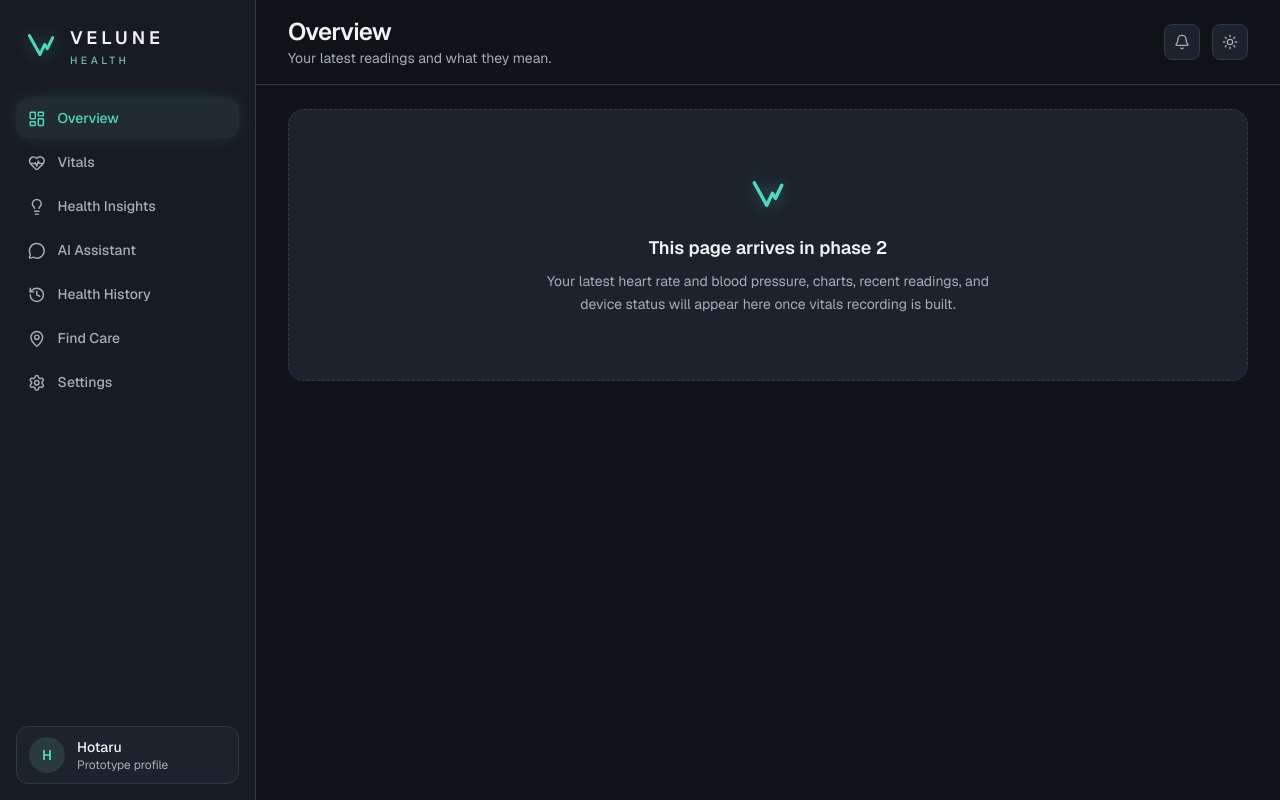
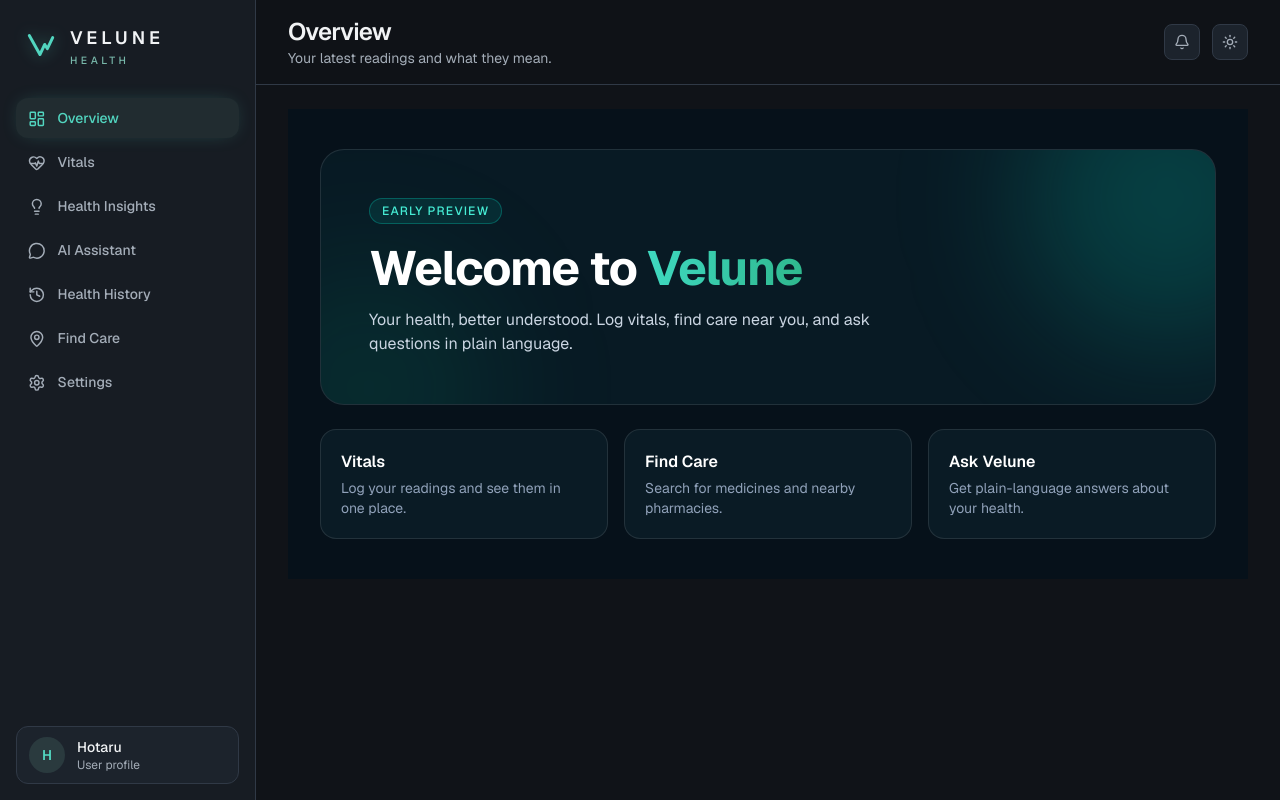
Before and after one commit to iredia039/senzora-health-intelligience, a Next.js app in the folder web/: page /dashboard in a window 1280 px wide. Built offline with nearby package versions, Linux system fonts and the light colour scheme.

Commit message:
create brief overview

```diff
--- a/web/app/(app)/dashboard/page.tsx
+++ b/web/app/(app)/dashboard/page.tsx
@@ -1,8 +1,58 @@
-import type { Metadata } from "next";
-import { PhasePlaceholder } from "@/components/layout/PhasePlaceholder";
+// import type { Metadata } from "next";
+// import { PhasePlaceholder } from "@/components/layout/PhasePlaceholder";
 
-export const metadata: Metadata = { title: "Overview" };
+// export const metadata: Metadata = { title: "Overview" };
 
-export default function Page() {
-  return <PhasePlaceholder phase={2} summary="Your latest heart rate and blood pressure, charts, recent readings, and device status will appear here once vitals recording is built." />;
+// export default function Page() {
+//   return <PhasePlaceholder phase={2} summary="Your latest heart rate and blood pressure, charts, recent readings, and device status will appear here once vitals recording is built." />;
+// }
+
+import Link from "next/link";
+
+const links = [
+  { href: "/vitals", title: "Vitals", text: "Log your readings and see them in one place." },
+  { href: "/find-care", title: "Find Care", text: "Search for medicines and nearby pharmacies." },
+  { href: "/chat", title: "Ask Velune", text: "Get plain-language answers about your health." },
+];
+
+export default function DashboardPage() {
+  return (
+    <div className="min-h-full bg-[#06111a] px-4 py-10 text-white">
+      <div className="relative mx-auto max-w-4xl overflow-hidden rounded-3xl border border-white/10 bg-[#081a24] p-8 sm:p-12">
+        <div className="pointer-events-none absolute -right-24 -top-24 h-72 w-72 rounded-full bg-teal-400/20 blur-3xl" />
+        <div className="pointer-events-none absolute -bottom-28 -left-20 h-64 w-64 rounded-full bg-emerald-400/10 blur-3xl" />
+
+        <div className="relative">
+          <span className="inline-block rounded-full border border-teal-400/30 bg-teal-400/10 px-3 py-1 text-xs font-medium uppercase tracking-widest text-teal-300">
+            Early preview
+          </span>
+          <h1 className="mt-5 text-4xl font-bold tracking-tight sm:text-5xl">
+            Welcome to{" "}
+            <span className="bg-gradient-to-r from-[#3fd9c0] to-[#2fb88e] bg-clip-text text-transparent">
+              Velune
+            </span>
+          </h1>
+          <p className="mt-4 max-w-xl text-base text-slate-300">
+            Your health, better understood. Log vitals, find care near you, and
+            ask questions in plain language.
+          </p>
+        </div>
+      </div>
+
+      <div className="mx-auto mt-6 grid max-w-4xl gap-4 sm:grid-cols-3">
+        {links.map((item) => (
+          <Link
+            key={item.href}
+            href={item.href}
+            className="group rounded-2xl border border-white/10 bg-[#0a1b25] p-5 transition hover:border-teal-400/50 hover:bg-[#0c2330]"
+          >
+            <h2 className="font-semibold text-white group-hover:text-teal-300">
+              {item.title}
+            </h2>
+            <p className="mt-1 text-sm text-slate-400">{item.text}</p>
+          </Link>
+        ))}
+      </div>
+    </div>
+  );
 }
--- a/web/components/layout/AppShell.tsx
+++ b/web/components/layout/AppShell.tsx
@@ -47,7 +47,7 @@ function ProfileCard({ onNavigate }: { onNavigate?: () => void }) {
       </span>
       <span className="leading-tight">
         <span className="block text-sm font-medium text-fg">Hotaru</span>
-        <span className="block text-xs text-muted">Prototype profile</span>
+        <span className="block text-xs text-muted">User profile</span>
       </span>
     </Link>
   );
```
